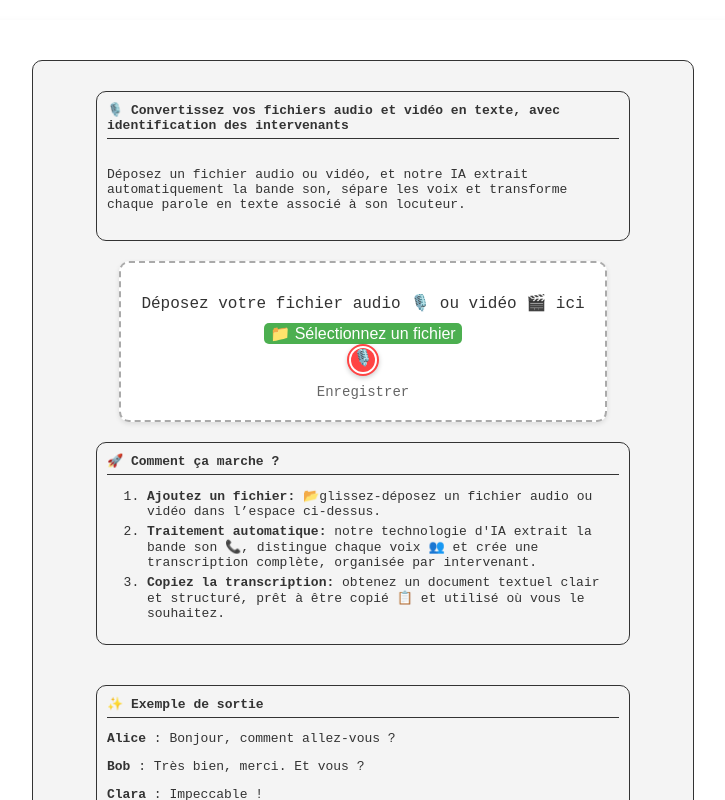
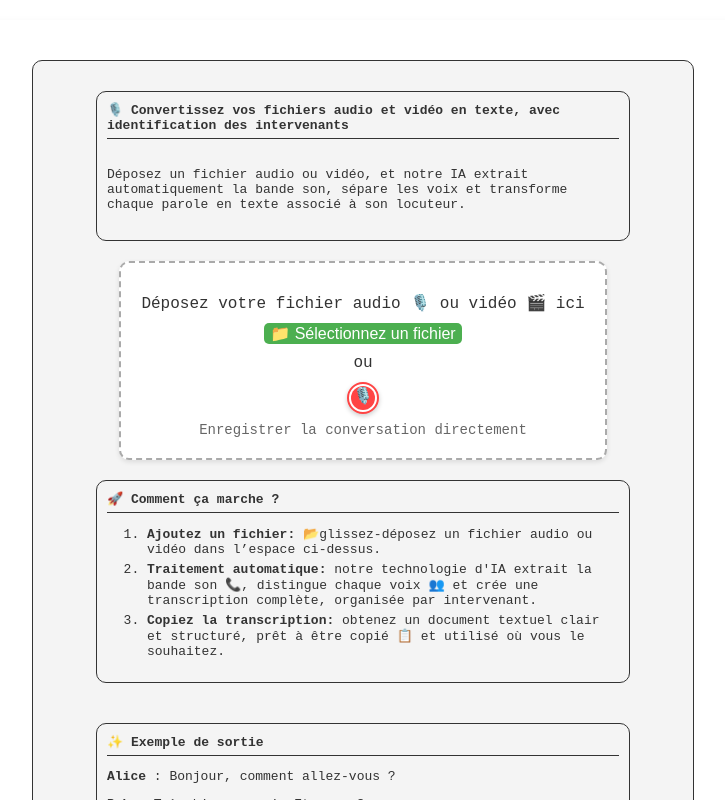
Before and after one commit to famibelle/TranscriMate, a Vue app in the folder transcribox/: page / in a window 1280 px wide. Shown: the top 800 px of the page, without its empty margins (277-1002 px from the left). Built offline with nearby package versions, Linux system fonts and the light colour scheme.

Commit message:
small changes

```diff
--- a/transcribox/src/App.vue
+++ b/transcribox/src/App.vue
@@ -164,8 +164,7 @@
         <div class="upload-box" @dragover.prevent @drop.prevent="handleDrop" @click="triggerFileInput">
           <p>Déposez votre fichier audio 🎙️ ou vidéo 🎬 ici</p>
           <button @click.stop="triggerFileInput">📁 Sélectionnez un fichier</button>
-
-
+          <p>ou</p>
         <!-- Bouton d'enregistrement rond -->
         <div class="record-button-wrapper">
           <button
@@ -179,7 +178,7 @@
 
           <!-- Label sous le bouton -->
           <span class="record-button__label">
-            {{ isRecording ? 'Stop' : 'Enregistrer' }}
+            {{ isRecording ? 'Stop' : 'Enregistrer la conversation directement' }}
           </span>
         </div>
 
```
